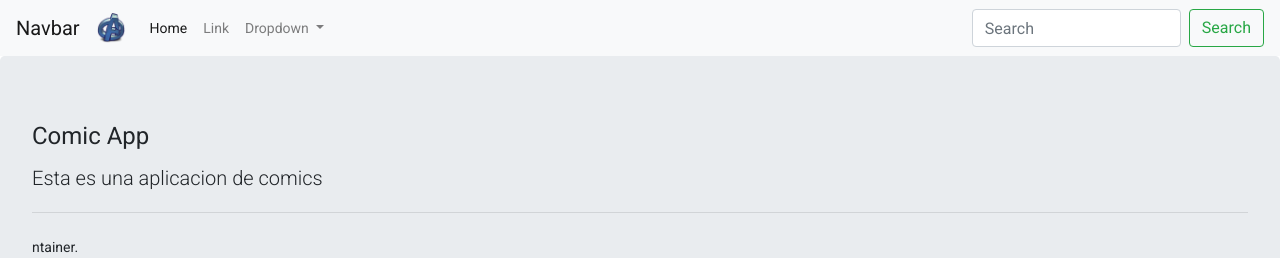
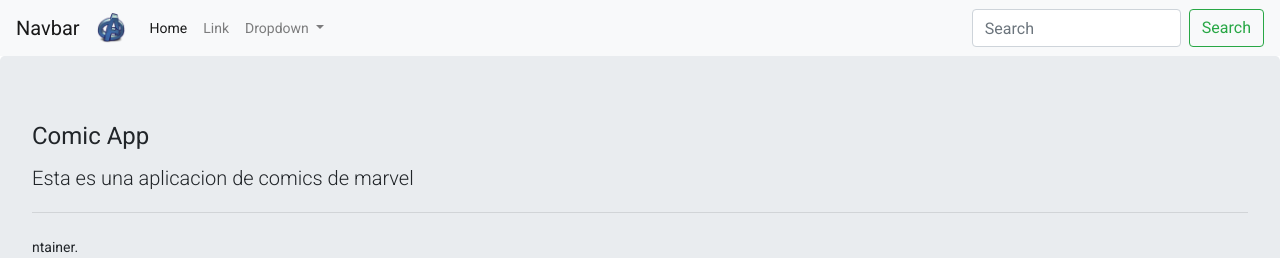
Before and after one commit to harrycoa/spaHeroes, an Angular app: page / in a window 1280 px wide. Shown: the top 258 px of the page. Built offline with nearby package versions, Linux system fonts and the light colour scheme.

Commit message:
editamos el home component

```diff
--- a/src/app/components/home/home.component.html
+++ b/src/app/components/home/home.component.html
@@ -1,6 +1,6 @@
 <div class="jumbotron">
     <h1 class="display-4">Comic App</h1>
-    <p class="lead">Esta es una aplicacion de comics</p>
+    <p class="lead">Esta es una aplicacion de comics de marvel</p>
     <hr class="my-4">
     <p>ntainer.</p>
     <a class="btn btn-primary btn-lg" href="#" role="button">Learn more</a>
```
